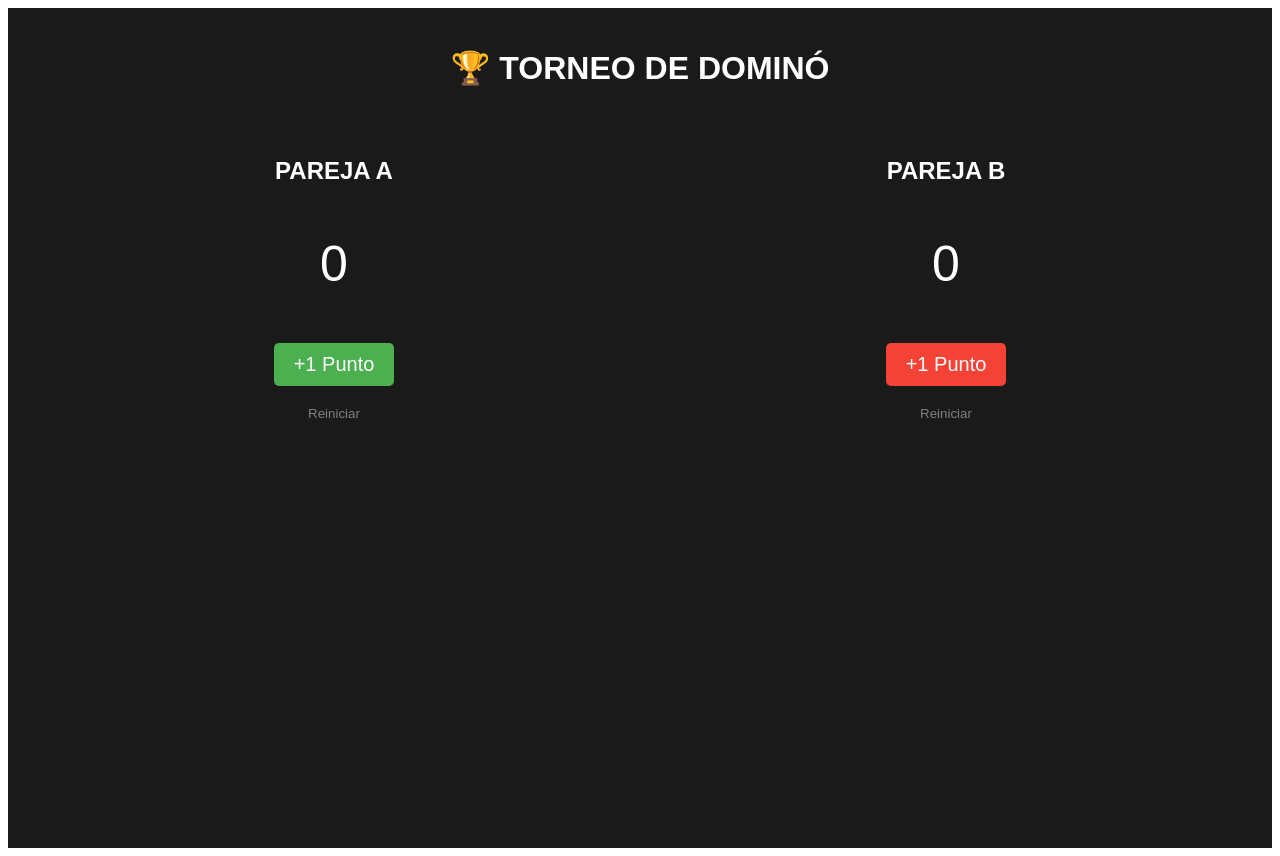
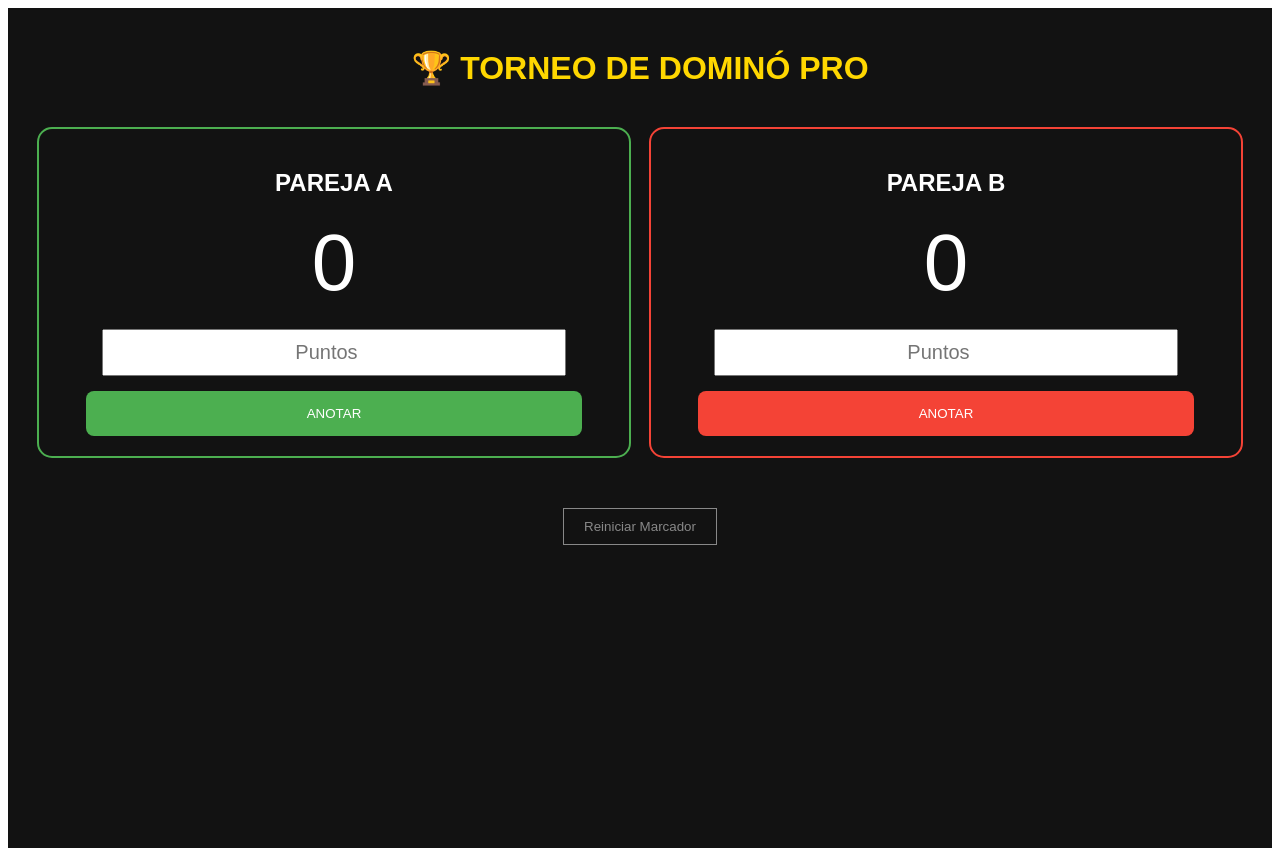
Before and after one commit to denisferrer197-arch/Domino-live-pro, a React (Create React App) app: page / in a window 1280 px wide. Built offline with nearby package versions, Linux system fonts and the light colour scheme.

Commit message:
Interfaz de anotación por teclado terminada

```diff
--- a/src/App.js
+++ b/src/App.js
@@ -3,28 +3,40 @@ import React, { useState } from 'react';
 function App() {
   const [puntosA, setPuntosA] = useState(0);
   const [puntosB, setPuntosB] = useState(0);
+  const [entradaA, setEntradaA] = useState('');
+  const [entradaB, setEntradaB] = useState('');
+
+  const sumarPuntos = (equipo) => {
+    const valor = parseInt(equipo === 'A' ? entradaA : entradaB);
+    if (!isNaN(valor)) {
+      if (equipo === 'A') {
+        setPuntosA(puntosA + valor);
+        setEntradaA('');
+      } else {
+        setPuntosB(puntosB + valor);
+        setEntradaB('');
+      }
+    }
+  };
 
   return (
-    <div style={{ backgroundColor: '#1a1a1a', color: 'white', height: '100vh', padding: '20px', textAlign: 'center', fontFamily: 'sans-serif' }}>
-      <h1>🏆 TORNEO DE DOMINÓ</h1>
-
-      <div style={{ display: 'flex', justifyContent: 'space-around', marginTop: '50px' }}>
-        <div>
+    <div style={{ textAlign: 'center', backgroundColor: '#121212', minHeight: '100vh', color: 'white', fontFamily: 'sans-serif', padding: '20px' }}>
+      <h1 style={{ color: '#FFD700' }}>🏆 TORNEO DE DOMINÓ PRO</h1>
+      <div style={{ display: 'flex', justifyContent: 'space-around', marginTop: '40px' }}>
+        <div style={{ border: '2px solid #4caf50', padding: '20px', borderRadius: '15px', width: '45%' }}>
           <h2>PAREJA A</h2>
-          <p style={{ fontSize: '50px' }}>{puntosA}</p>
-          <button onClick={() => setPuntosA(puntosA + 1)} style={{ padding: '10px 20px', fontSize: '20px', backgroundColor: '#4CAF50', color: 'white', border: 'none', borderRadius: '5px' }}>+1 Punto</button>
-          <br/><br/>
-          <button onClick={() => setPuntosA(0)} style={{ color: 'gray', background: 'none', border: 'none' }}>Reiniciar</button>
+          <div style={{ fontSize: '80px', margin: '20px 0' }}>{puntosA}</div>
+          <input type="number" value={entradaA} onChange={(e) => setEntradaA(e.target.value)} placeholder="Puntos" style={{ width: '80%', padding: '10px', fontSize: '20px', textAlign: 'center' }} />
+          <button onClick={() => sumarPuntos('A')} style={{ marginTop: '15px', width: '90%', padding: '15px', backgroundColor: '#4caf50', color: 'white', border: 'none', borderRadius: '8px' }}>ANOTAR</button>
         </div>
-
-        <div>
+        <div style={{ border: '2px solid #f44336', padding: '20px', borderRadius: '15px', width: '45%' }}>
           <h2>PAREJA B</h2>
-          <p style={{ fontSize: '50px' }}>{puntosB}</p>
-          <button onClick={() => setPuntosB(puntosB + 1)} style={{ padding: '10px 20px', fontSize: '20px', backgroundColor: '#f44336', color: 'white', border: 'none', borderRadius: '5px' }}>+1 Punto</button>
-          <br/><br/>
-          <button onClick={() => setPuntosB(0)} style={{ color: 'gray', background: 'none', border: 'none' }}>Reiniciar</button>
+          <div style={{ fontSize: '80px', margin: '20px 0' }}>{puntosB}</div>
+          <input type="number" value={entradaB} onChange={(e) => setEntradaB(e.target.value)} placeholder="Puntos" style={{ width: '80%', padding: '10px', fontSize: '20px', textAlign: 'center' }} />
+          <button onClick={() => sumarPuntos('B')} style={{ marginTop: '15px', width: '90%', padding: '15px', backgroundColor: '#f44336', color: 'white', border: 'none', borderRadius: '8px' }}>ANOTAR</button>
         </div>
       </div>
+      <button onClick={() => { setPuntosA(0); setPuntosB(0); }} style={{ marginTop: '50px', backgroundColor: 'transparent', color: '#888', border: '1px solid #888', padding: '10px 20px' }}>Reiniciar Marcador</button>
     </div>
   );
 }
```
